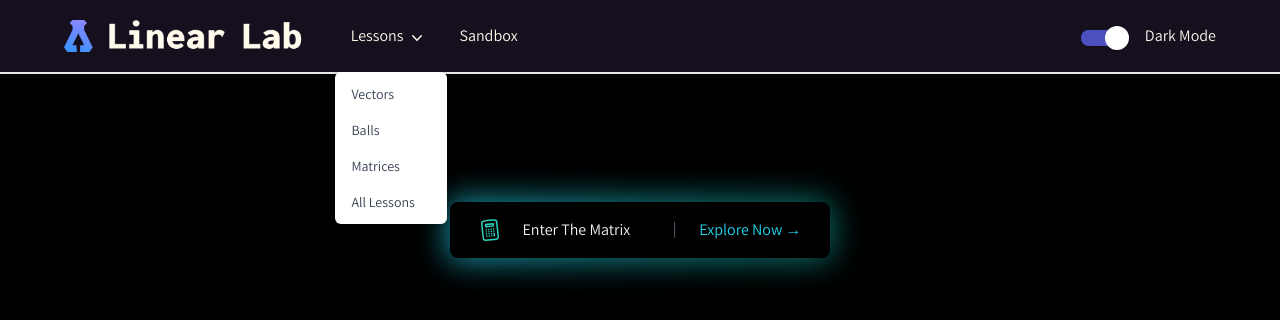
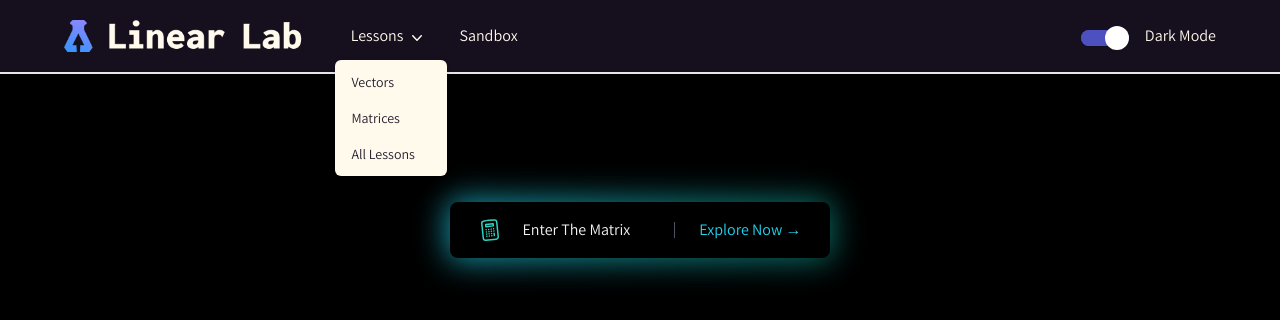
Before and after one commit to nickjg1/linear-lab, a React (Create React App) app in the folder react-app/: page /lessons/1 in a window 1280 px wide. Both pictures are taken after a click on the button "Lessons". Shown: the top 320 px of the page. Built offline with nearby package versions, Linux system fonts and the light colour scheme.

Commit message:
Updated navbar and navmenu

```diff
--- a/react-app/src/components/Dropdown.jsx
+++ b/react-app/src/components/Dropdown.jsx
@@ -1,85 +1,59 @@
-import { Menu, Transition } from '@headlessui/react';
-import { ChevronDownIcon } from '@heroicons/react/20/solid';
-import { Fragment } from 'react';
+import { Menu, Transition } from "@headlessui/react";
+import { ChevronDownIcon } from "@heroicons/react/20/solid";
+import { Fragment } from "react";
 
 function classNames(...classes) {
-	return classes.filter(Boolean).join(' ');
+    return classes.filter(Boolean).join(" ");
+}
+
+function attributes(active) {
+    return {
+        className: classNames(
+            active ? "bg-secondaryHighlight text-offBlack" : "text-offBlack2",
+            "block px-4 py-2 text-sm"
+        ),
+    };
+}
+
+function menuItem(title = "", link = "#") {
+    return (
+        <Menu.Item>
+            {({ active }) => (
+                <a href={link} className={attributes(active).className}>
+                    {title}
+                </a>
+            )}
+        </Menu.Item>
+    );
 }
 
 export default function Navbar() {
     return (
-		<Menu as="div" className="relative inline-block text-left ">
+        <Menu
+            as='div'
+            className='relative inline-block text-left mr-[1rem] lg:mr-0'
+        >
             <div>
-				<Menu.Button className="inline-flex font-sans w-full justify-center gap-x-1  ">
+                <Menu.Button className='inline-flex font-sans w-full justify-center gap-x-1  '>
                     Lessons
-					<ChevronDownIcon className="mt-1 w-5 group-hover:text-gray-400" />
+                    <ChevronDownIcon className='mt-1 w-5 group-hover:text-gray-400' />
                 </Menu.Button>
             </div>
 
             <Transition
                 as={Fragment}
-				enter="transition ease-out duration-100"
-				enterFrom="transform opacity-0 scale-95"
-				enterTo="transform opacity-100 scale-100"
-				leave="transition ease-in duration-75"
-				leaveFrom="transform opacity-100 scale-100"
-				leaveTo="transform opacity-0 scale-95"
+                enter='transition ease-out duration-100'
+                enterFrom='transform opacity-0 scale-95'
+                enterTo='transform opacity-100 scale-100'
+                leave='transition ease-in duration-75'
+                leaveFrom='transform opacity-100 scale-100'
+                leaveTo='transform opacity-0 scale-95'
             >
-				<Menu.Items className="absolute z-10 mt-6 -right-5 w-[7rem] origin-top-right rounded-md bg-white shadow-lg ring-2 ring-offBlack ring-opacity-5 focus:outline-none">
-					<div className="py-1">
-						<Menu.Item>
-							{({ active }) => (
-								<a
-									href="#"
-									className={classNames(
-										active ? 'bg-gray-100 text-gray-900' : 'text-gray-700',
-										'block px-4 py-2 text-sm'
-									)}
-								>
-									Vectors
-								</a>
-							)}
-						</Menu.Item>
-						<Menu.Item>
-							{({ active }) => (
-								<a
-									href="#"
-									className={classNames(
-										active ? 'bg-gray-100 text-gray-900' : 'text-gray-700',
-										'block px-4 py-2 text-sm'
-									)}
-								>
-									Balls
-								</a>
-							)}
-						</Menu.Item>
-						<Menu.Item>
-							{({ active }) => (
-								<a
-									href="#"
-									className={classNames(
-										active ? 'bg-gray-100 text-gray-900' : 'text-gray-700',
-										'block px-4 py-2 text-sm'
-									)}
-								>
-									Matrices
-								</a>
-							)}
-						</Menu.Item>
-
-						<Menu.Item>
-							{({ active }) => (
-								<a
-									href="#/lessons"
-									className={classNames(
-										active ? 'bg-gray-100 text-gray-900' : 'text-gray-700',
-										'block px-4 py-2 text-sm'
-									)}
-								>
-									All Lessons
-								</a>
-							)}
-						</Menu.Item>
+                <Menu.Items className='absolute z-10 mt-3 -right-5 w-[7rem] origin-top-right rounded-md bg-offWhite shadow-lg ring-2 ring-offBlack ring-opacity-5 focus:outline-none'>
+                    <div className='py-1'>
+                        {menuItem("Vectors", "#/lessons/vectors")}
+                        {menuItem("Matrices", "#/lessons/matrices")}
+                        {menuItem("All Lessons", "#/lessons")}
                     </div>
                 </Menu.Items>
             </Transition>
--- a/react-app/src/components/Navbar.jsx
+++ b/react-app/src/components/Navbar.jsx
@@ -1,58 +1,60 @@
-import { useNavigate } from 'react-router-dom';
-import Dropdown from './Dropdown';
+import { useNavigate } from "react-router-dom";
+import Dropdown from "./Dropdown";
 
 const Navbar = () => {
     const navigate = useNavigate();
 
     const menuToggle = (param) => {
-		document.getElementById('menu-toggle').checked = param;
+        document.getElementById("menu-toggle").checked = param;
     };
 
     return (
-		<header className="md:px-16 px-3 ml-2 md:ml-0 bg-offBlack flex flex-wrap justify-between md:justify-start items-center md:py-2 py-4 border-b-2 ">
+        <header className='md:px-16 px-3 ml-2 md:ml-0 bg-offBlack flex flex-wrap justify-between md:justify-start items-center md:py-2 py-4 border-b-2 '>
             <a
-				href="#/"
+                href='#/'
                 onClick={() => {
                     menuToggle(false);
                 }}
             >
                 <img
-					className="h-[2rem] pr-[2rem]"
-					src={process.env.PUBLIC_URL + '/flogo.png'}
-					alt="logo"
+                    className='h-[2rem] pr-[2rem]'
+                    src={process.env.PUBLIC_URL + "/flogo.png"}
+                    alt='logo'
                 />
             </a>
-			<label for="menu-toggle" className="cursor-pointer md:hidden block">
+            <label for='menu-toggle' className='cursor-pointer md:hidden block'>
+                {/* TODO: We may want to change this to a FA icon */}
+
                 <svg
-					xmlns="http://www.w3.org/2000/svg"
-					fill="none"
-					viewBox="0 0 24 24"
-					stroke-width="1.5"
-					stroke="currentColor"
-					class="w-6 h-6"
+                    xmlns='http://www.w3.org/2000/svg'
+                    fill='none'
+                    viewBox='0 0 24 24'
+                    stroke-width='1.5'
+                    stroke='currentColor'
+                    class='w-6 h-6'
                 >
                     <path
-						stroke-linecap="round"
-						stroke-linejoin="round"
-						d="M3.75 6.75h16.5M3.75 12h16.5m-16.5 5.25h16.5"
+                        stroke-linecap='round'
+                        stroke-linejoin='round'
+                        d='M3.75 6.75h16.5M3.75 12h16.5m-16.5 5.25h16.5'
                     />
                 </svg>
             </label>
-			<input type="checkbox" className="hidden" id="menu-toggle" />
+            <input type='checkbox' className='hidden' id='menu-toggle' />
             <div
-				className="hidden md:flex md:items-centre md:w-auto w-full"
-				id="menu"
+                className='hidden md:flex md:items-centre md:w-auto w-full'
+                id='menu'
             >
                 <nav>
-					<ul className="md:flex items-center justify-between text-offWhite pt-4 md:pt-0">
-						<li className="navLi hidden md:block">
+                    <ul className='md:flex items-center justify-between text-offWhite pt-4 md:pt-0'>
+                        <li className='navLi hidden md:block'>
                             <Dropdown />
                         </li>
 
-						<li className="navLi">
+                        <li className='navLi'>
                             <a
-								className=""
-								href="#/sandbox"
+                                className=''
+                                href='#/sandbox'
                                 onClick={() => {
                                     menuToggle(false);
                                 }}
@@ -62,9 +64,9 @@ const Navbar = () => {
                         </li>
 
                         <li
-							className="navLi md:hidden block"
+                            className='navLi md:hidden block'
                             onClick={() => {
-								navigate('/lessons');
+                                navigate("/lessons");
                                 menuToggle(false);
                             }}
                         >
@@ -74,26 +76,26 @@ const Navbar = () => {
                 </nav>
             </div>
 
-			<div className="hidden md:flex md:ml-auto">
+            <div className='hidden md:flex md:ml-auto'>
                 <ul>
-					<li className=" md:flex md:items-center ">
-						<div className="  mt-1 ">
-							<div className="cursor-pointer rounded-full bg-indigo-700 relative shadow-sm">
+                    <li className=' md:flex md:items-center '>
+                        <div className='  mt-1 '>
+                            <div className='cursor-pointer rounded-full bg-indigo-700 relative shadow-sm'>
                                 <input
                                     onKeyDown={(e) => {
-										if (e.key === 'Enter') {
+                                        if (e.key === "Enter") {
                                             e.target.click();
                                         }
                                     }}
                                     defaultChecked
-									type="checkbox"
-									name="toggle"
-									id="toggle2"
-									className="checkbox w-6 h-6 rounded-full bg-white absolute shadow-sm appearance-none cursor-pointer border border-transparent top-0 bottom-0 m-auto"
+                                    type='checkbox'
+                                    name='toggle'
+                                    id='toggle2'
+                                    className='checkbox w-6 h-6 rounded-full bg-white absolute shadow-sm appearance-none cursor-pointer border border-transparent top-0 bottom-0 m-auto'
                                 />
                                 <label
-									htmlFor="toggle2"
-									className="toggle-label dark:bg-gray-700 block w-12 h-4 overflow-hidden rounded-full bg-gray-300 cursor-pointer"
+                                    htmlFor='toggle2'
+                                    className='toggle-label dark:bg-gray-700 block w-12 h-4 overflow-hidden rounded-full bg-gray-300 cursor-pointer'
                                 />
                             </div>
 
@@ -109,7 +111,7 @@ const Navbar = () => {
 								}`}
                             </style>
                         </div>
-						<li className="ml-[1rem]">Dark Mode</li>
+                        <li className='ml-[1rem]'>Dark Mode</li>
                     </li>
                 </ul>
             </div>
```
Lines whose indentation alone changed are shown as unchanged.
